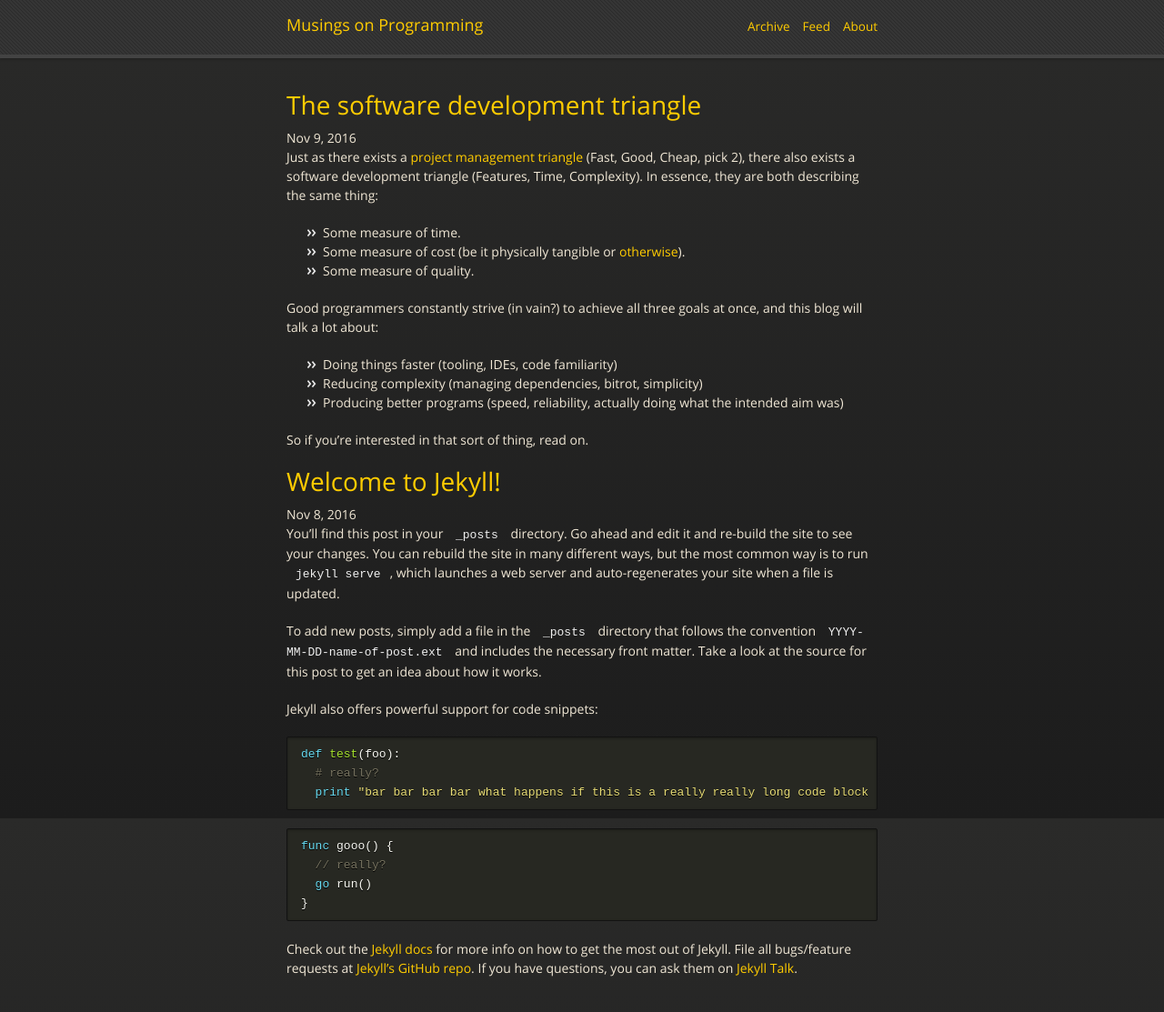
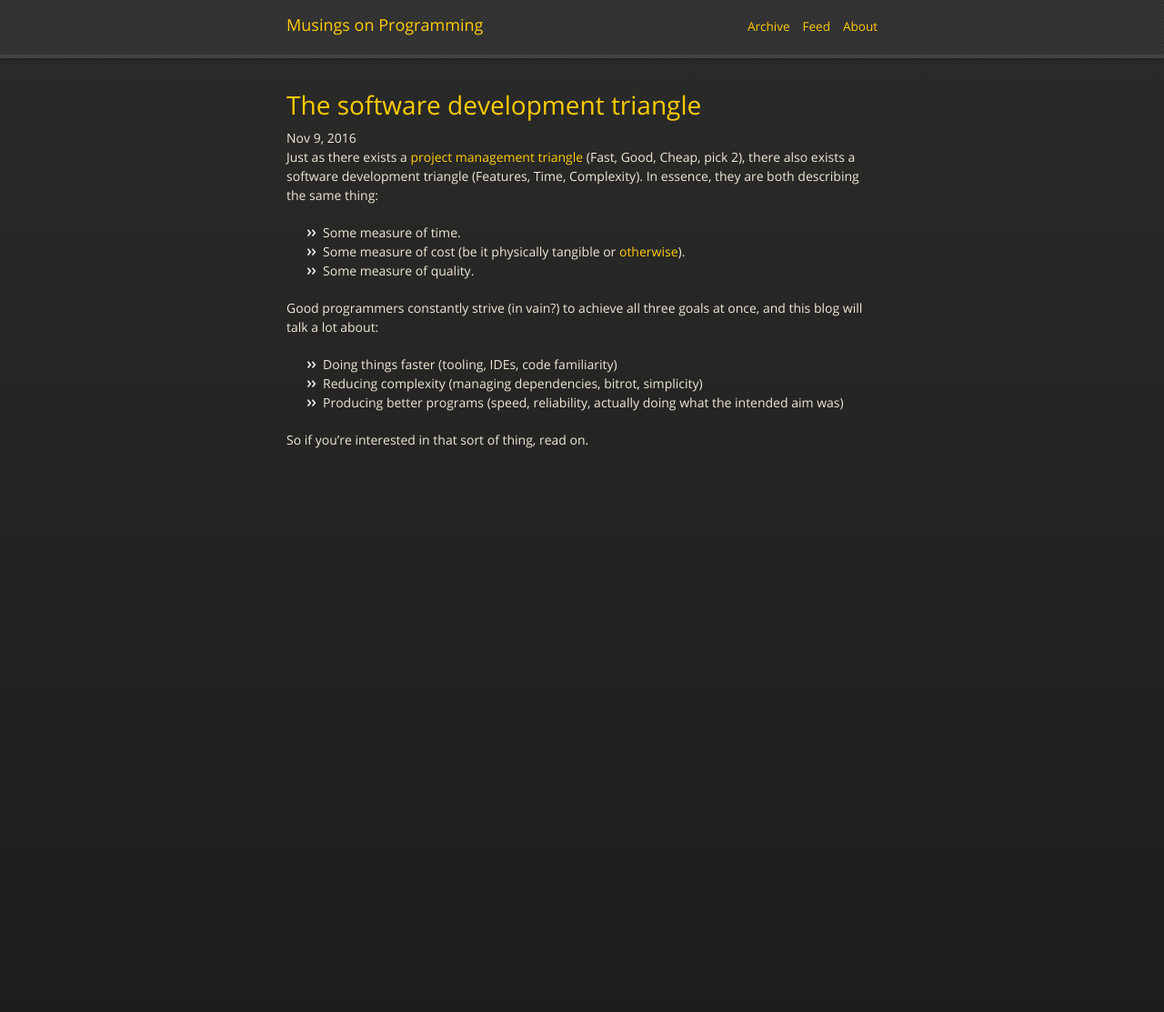
Before and after one commit to kegsay/blog, a Jekyll site: the page built from index.html, in a window 1280 px wide and 1185 px high. Shown: the top 1113 px of the window at 91% size. Built offline with Jekyll 4.4.1, drawn with Linux system fonts in a browser that asks for light colours; nearby versions of some CDN libraries.

Commit message:
First post

````diff
--- a/_posts/2016-11-08-welcome-to-jekyll.md
+++ /dev/null
@@ -1,31 +0,0 @@
----
-layout: post
-title:  "Welcome to Jekyll!"
-date:   2016-11-08 22:00:17 +0000
-categories: jekyll update
----
-You’ll find this post in your `_posts` directory. Go ahead and edit it and re-build the site to see your changes. You can rebuild the site in many different ways, but the most common way is to run `jekyll serve`, which launches a web server and auto-regenerates your site when a file is updated.
-
-To add new posts, simply add a file in the `_posts` directory that follows the convention `YYYY-MM-DD-name-of-post.ext` and includes the necessary front matter. Take a look at the source for this post to get an idea about how it works.
-
-Jekyll also offers powerful support for code snippets:
-
-
-```py
-def test(foo):
-  # really?
-  print "bar bar bar bar what happens if this is a really really long code block because you know i like lines and stuff and maybe want to overrun by quite a bit."
-```
-
-```go
-func gooo() {
-  // really?
-  go run()
-}
-```
-
-Check out the [Jekyll docs][jekyll-docs] for more info on how to get the most out of Jekyll. File all bugs/feature requests at [Jekyll’s GitHub repo][jekyll-gh]. If you have questions, you can ask them on [Jekyll Talk][jekyll-talk].
-
-[jekyll-docs]: http://jekyllrb.com/docs/home
-[jekyll-gh]:   https://github.com/jekyll/jekyll
-[jekyll-talk]: https://talk.jekyllrb.com/
````
Also changed, not shown: _posts/2016-11-09-The-software-development-triangle.md (+1 -1 lines).
